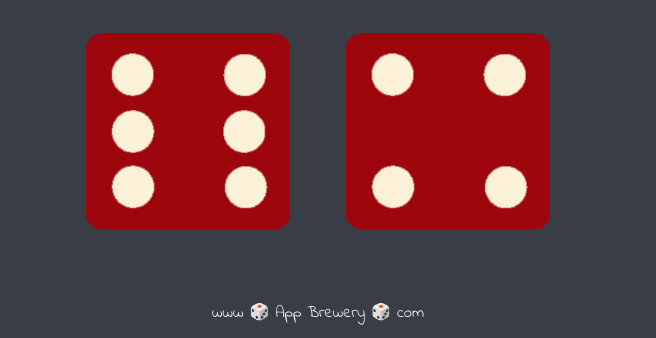
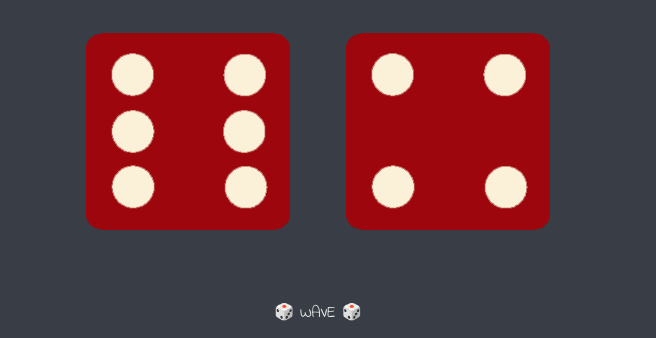
Before and after one commit to Tarang-53/dicee, a plain HTML site: page index.html in a window 1280 px wide. Shown: the part 462-800 px from the top of the page, without its empty margins (322-978 px from the left). Drawn offline with Linux system fonts and the light colour scheme.

Commit message:
Update index.html

```diff
--- a/index.html
+++ b/index.html
@@ -28,6 +28,6 @@
   </body>
 
   <footer>
-    www 🎲 App Brewery 🎲 com
+  🎲 WAVE 🎲
   </footer>
 </html>
```
